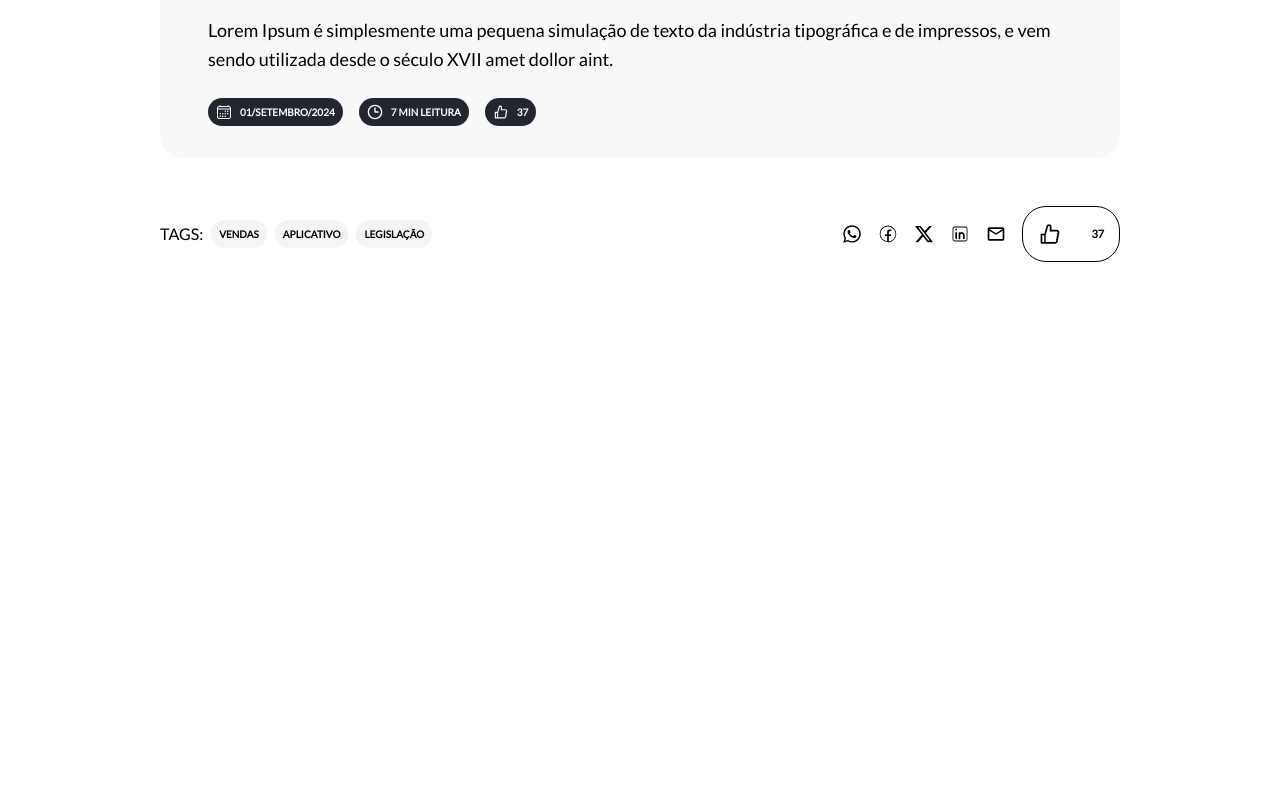
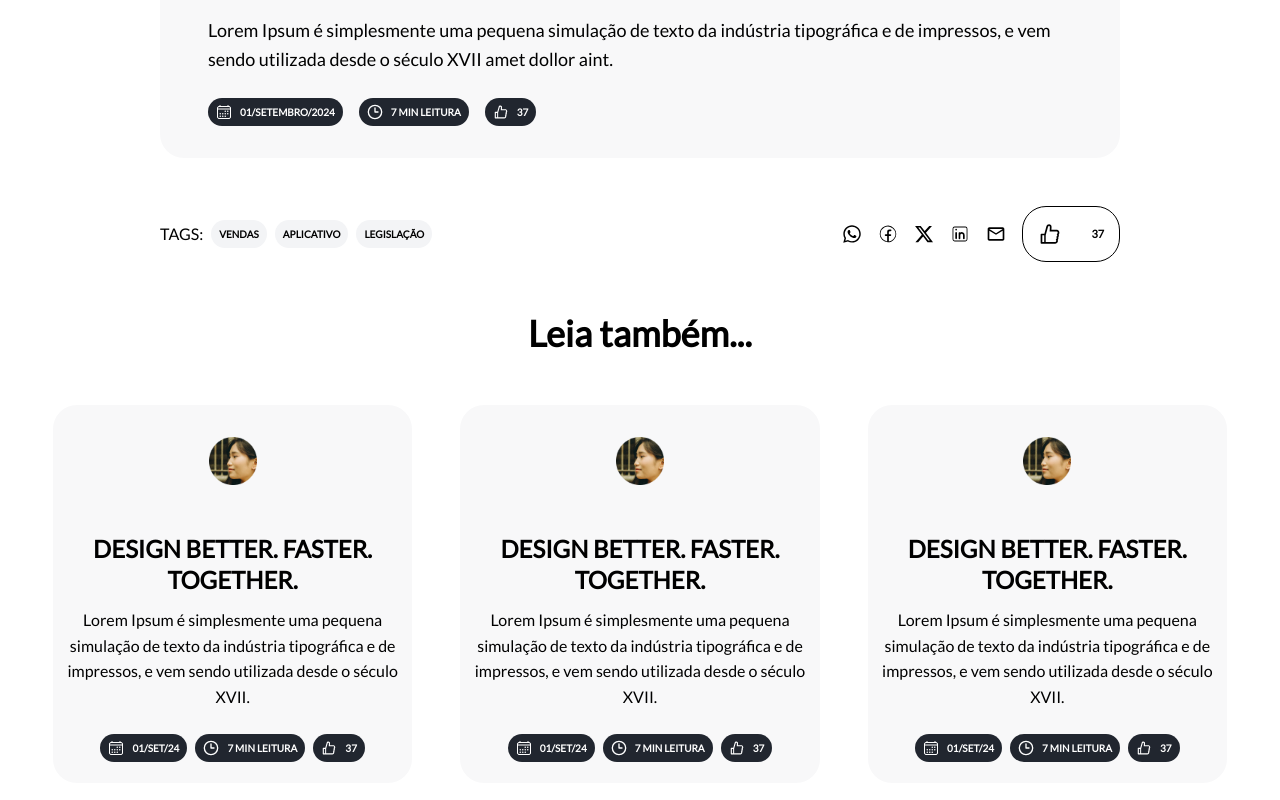
Before and after one commit to jvitor-santos/test-frontEnd-sudeste-online, a React (Vite) app: page / in a window 1280 px wide. Shown: the part 2721-3521 px from the top of the page. Before the commit the page ends 2983 px from the top, so only its background shows below. Built offline with nearby package versions, Linux system fonts and the light colour scheme; no server answers.

Commit message:
Criado footer do projeto

```diff
--- a/src/App.tsx
+++ b/src/App.tsx
@@ -5,6 +5,7 @@ import { Header } from './components/Header'
 import { Carousel } from './components/Carousel'
 import { ArticleCard } from './components/ArticleCard'
 import { Tags } from './components/Tags'
+import { CardFooter } from './components/CardFooter'
 
 interface Book {
   id: string
@@ -181,6 +182,16 @@ export function App() {
           <Tags />
         </section>
       </main>
+      <footer className="flex flex-col items-center pb-24 pt-12">
+        <span className="text-[36px] font-extrabold leading-[46.8px]">
+          Leia também...
+        </span>
+        <div className="flex w-full justify-around gap-12 pt-12">
+          <CardFooter />
+          <CardFooter />
+          <CardFooter />
+        </div>
+      </footer>
     </div>
   )
 }
--- /dev/null
+++ b/src/components/CardFooter/index.tsx
@@ -0,0 +1,41 @@
+import { IoCalendarOutline } from 'react-icons/io5'
+import { Badge } from '../Badge'
+import { LuClock3 } from 'react-icons/lu'
+import { AiOutlineLike } from 'react-icons/ai'
+
+export function CardFooter() {
+  return (
+    <div className="flex h-[378px] w-[359.33px] rounded-3xl bg-gray text-center">
+      <div className="flex flex-col items-center py-8">
+        <img src="/assets/png/icon.png" alt="icone" className="size-12" />
+        <span className="pt-12 text-[24px] font-extrabold leading-[31.2px]">
+          DESIGN BETTER. FASTER. TOGETHER.
+        </span>
+        <span className="pt-3 text-[16px] font-normal leading-[25.6px]">
+          Lorem Ipsum é simplesmente uma pequena simulação de texto da indústria
+          tipográfica e de impressos, e vem sendo utilizada desde o século XVII.
+        </span>
+        <div className="flex justify-center gap-2 pt-6">
+          <Badge
+            text="01/SET/24"
+            icon={<IoCalendarOutline />}
+            bgColor="#21262F"
+            textColor="#ffffff"
+          />
+          <Badge
+            text="7 MIN LEITURA"
+            icon={<LuClock3 />}
+            bgColor="#21262F"
+            textColor="#ffffff"
+          />
+          <Badge
+            text="37"
+            icon={<AiOutlineLike />}
+            bgColor="#21262F"
+            textColor="#ffffff"
+          />
+        </div>
+      </div>
+    </div>
+  )
+}
```
